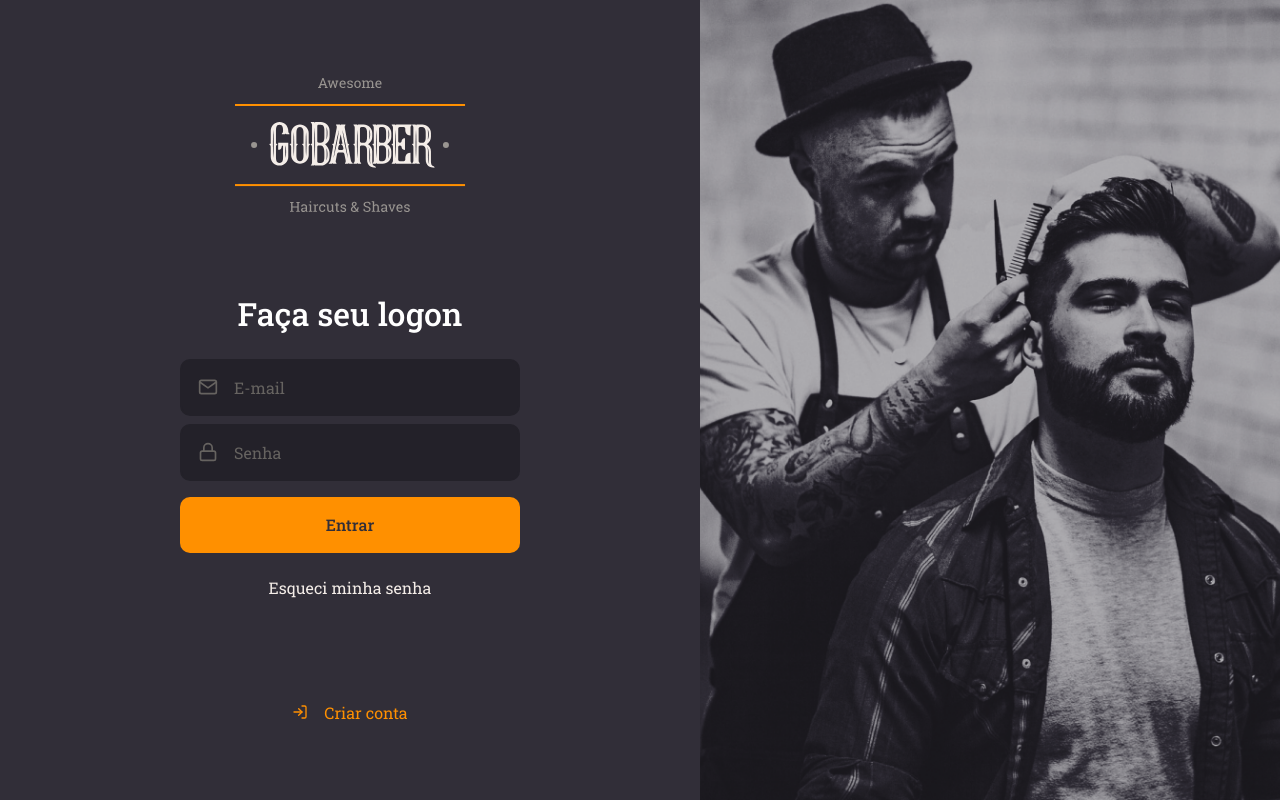
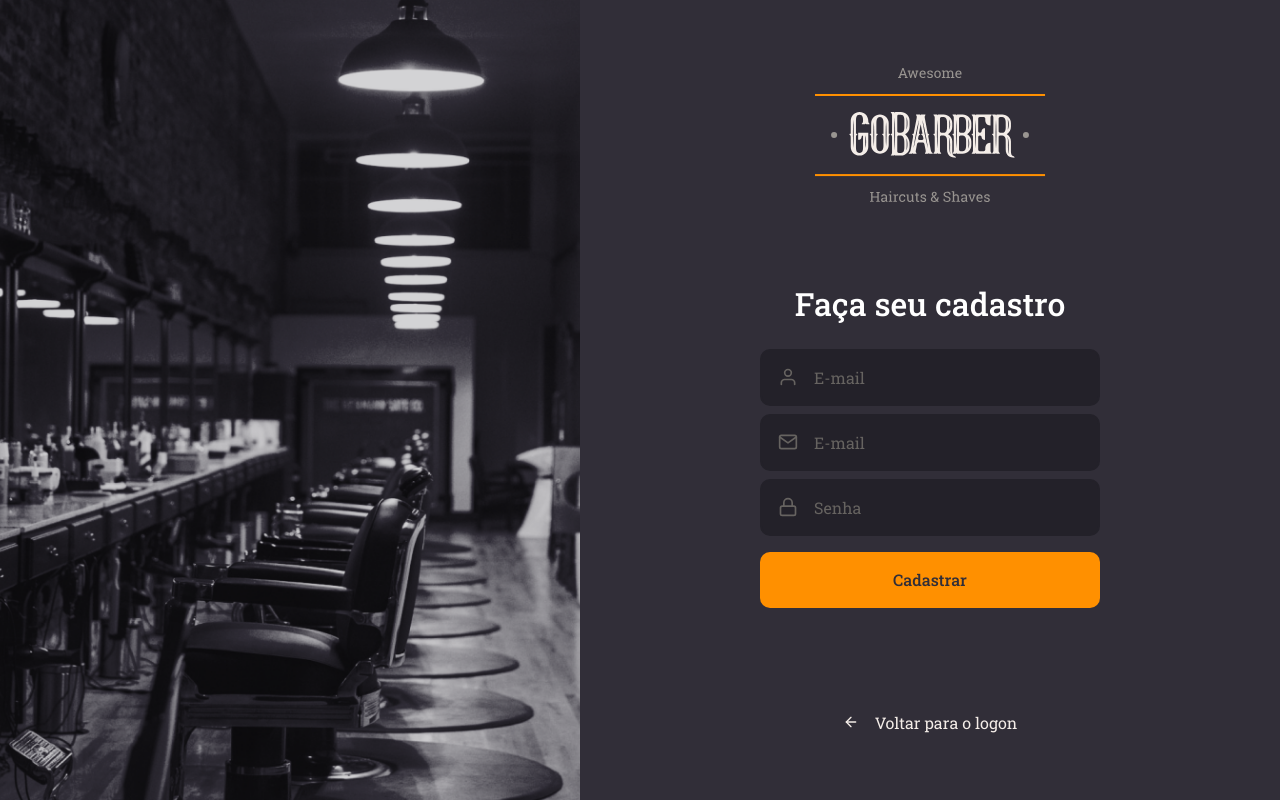
Before and after one commit to ThomasLossio/gobarber-ts, a React (Create React App) app in the folder frontend/: page /signup in a window 1280 px wide. Built offline with nearby package versions, Linux system fonts and the light colour scheme.

Commit message:
Add sign up page

```diff
--- a/frontend/src/App.tsx
+++ b/frontend/src/App.tsx
@@ -1,11 +1,12 @@
 import React from 'react';
 
 import SignIn from './pages/SignIn';
+import SignUp from './pages/SignUp';
 import GlobalStyle from './styles/global';
 
 const App: React.FC = () => (
   <>
-    <SignIn />
+    <SignUp />
     <GlobalStyle />
   </>
 );
--- /dev/null
+++ b/frontend/src/pages/SignUp/index.tsx
@@ -0,0 +1,40 @@
+import React from 'react';
+import { FiArrowLeft, FiUser, FiMail, FiLock } from 'react-icons/fi';
+
+import logoImg from '../../assets/logo.svg';
+
+import Input from '../../components/Input';
+import Button from '../../components/Button';
+
+import { Container, Content, Background } from './styles';
+
+const SignUp: React.FC = () => (
+  <Container>
+    <Background />
+    <Content>
+      <img src={logoImg} alt="GoBarber" />
+
+      <form>
+        <h1>Faça seu cadastro</h1>
+
+        <Input name="name" icon={FiUser} type="text" placeholder="E-mail" />
+        <Input name="email" icon={FiMail} type="text" placeholder="E-mail" />
+        <Input
+          name="password"
+          icon={FiLock}
+          type="password"
+          placeholder="Senha"
+        />
+
+        <Button type="submit">Cadastrar</Button>
+      </form>
+
+      <a href="signup">
+        <FiArrowLeft />
+        Voltar para o logon
+      </a>
+    </Content>
+  </Container>
+);
+
+export default SignUp;
--- /dev/null
+++ b/frontend/src/pages/SignUp/styles.ts
@@ -0,0 +1,68 @@
+import styled from 'styled-components';
+import { shade } from 'polished';
+
+import signUpBackgroundImg from '../../assets/sign-up-background.png';
+
+export const Container = styled.div`
+  height: 100vh;
+
+  display: flex;
+  align-items: stretch;
+`;
+
+export const Content = styled.div`
+  display: flex;
+  flex-direction: column;
+  align-items: center;
+  place-content: center;
+
+  width: 100%;
+  max-width: 700px;
+
+  form {
+    margin: 80px 0;
+    width: 340px;
+    text-align: center;
+
+    h1 {
+      margin-bottom: 24px;
+    }
+
+    a {
+      color: #f4ede8;
+      display: block;
+      margin-top: 24px;
+      text-decoration: none;
+      transition: background-color 0.2s;
+
+      &:hover {
+        color: ${shade(0.2, '#f4ede8')};
+      }
+    }
+  }
+
+  > a {
+    color: #f4ede8;
+    display: block;
+    margin-top: 24px;
+    text-decoration: none;
+    transition: background-color 0.2s;
+
+    display: flex;
+    align-items: center;
+
+    svg {
+      margin-right: 16px;
+    }
+
+    &:hover {
+      color: ${shade(0.2, '#f4ede8')};
+    }
+  }
+`;
+
+export const Background = styled.div`
+  flex: 1;
+  background: url(${signUpBackgroundImg}) no-repeat center;
+  background-size: cover;
+`;
```
Also changed, not shown: frontend/src/assets/sign-up-background.png (added).
